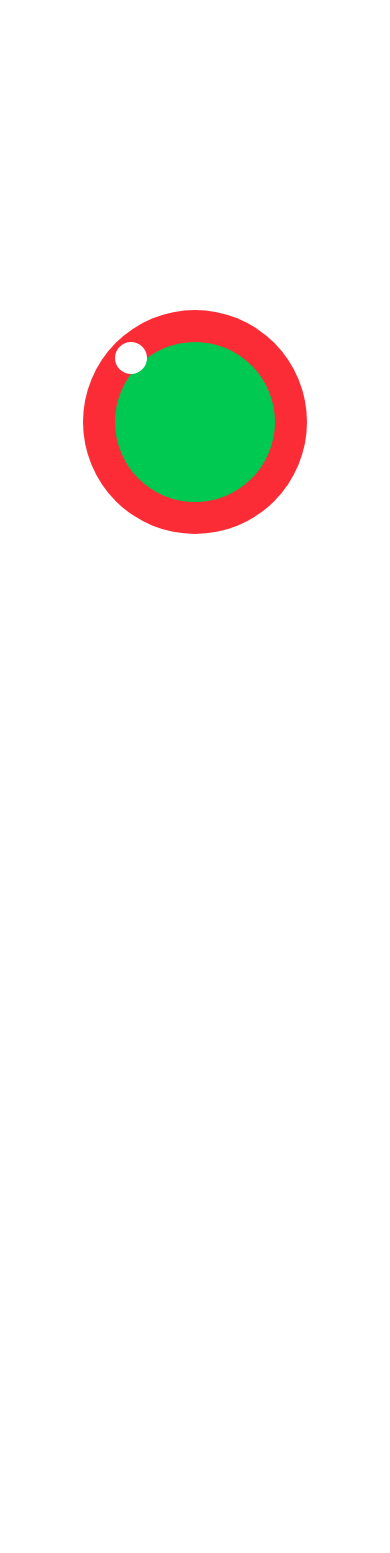
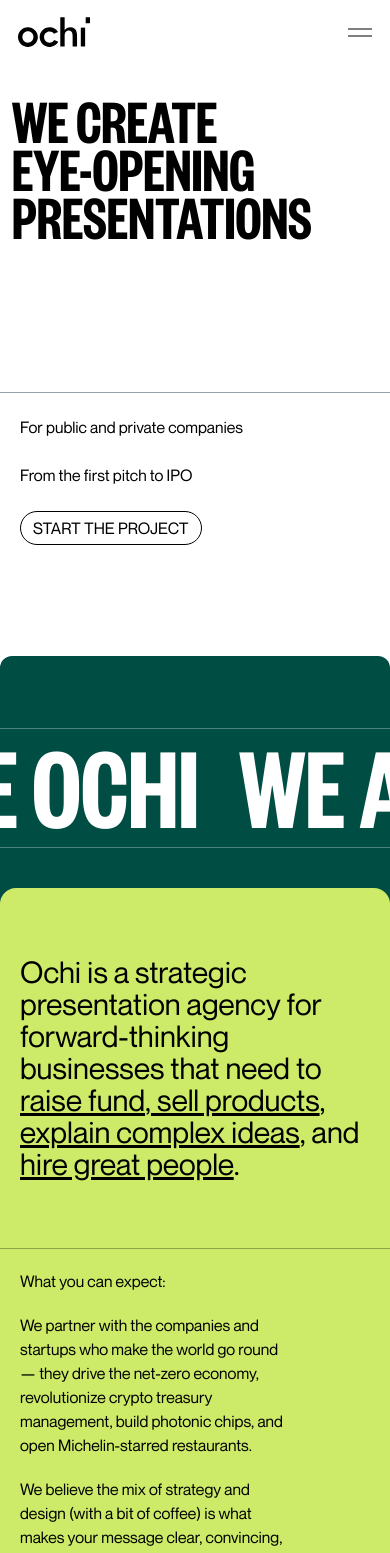
Before and after one commit to mhi1627/Ochi, a React (Vite) app: page / in a window 390 px wide. Shown: the top 1553 px of the page. Before the commit the page ends 844 px from the top, so only its background shows below. Built offline with nearby package versions, Linux system fonts and the light colour scheme.

Commit message:
complete section added with responsiveness

```diff
--- a/src/App.jsx
+++ b/src/App.jsx
@@ -3,15 +3,14 @@ import Hero from './Hero'
 import Marquee from './Marquee'
 import Section from './Section'
 import Button from './Button'
-import Playfull from './Playfull'
 export default function App() {
   return (
  <>
-  {/* <Navbar></Navbar>
+  <Navbar></Navbar>
   <Hero></Hero>
   <Marquee></Marquee>
-  <Section></Section> */}
-  <Playfull></Playfull>
+  <Section></Section>
+
  </>
   )
 }
```
